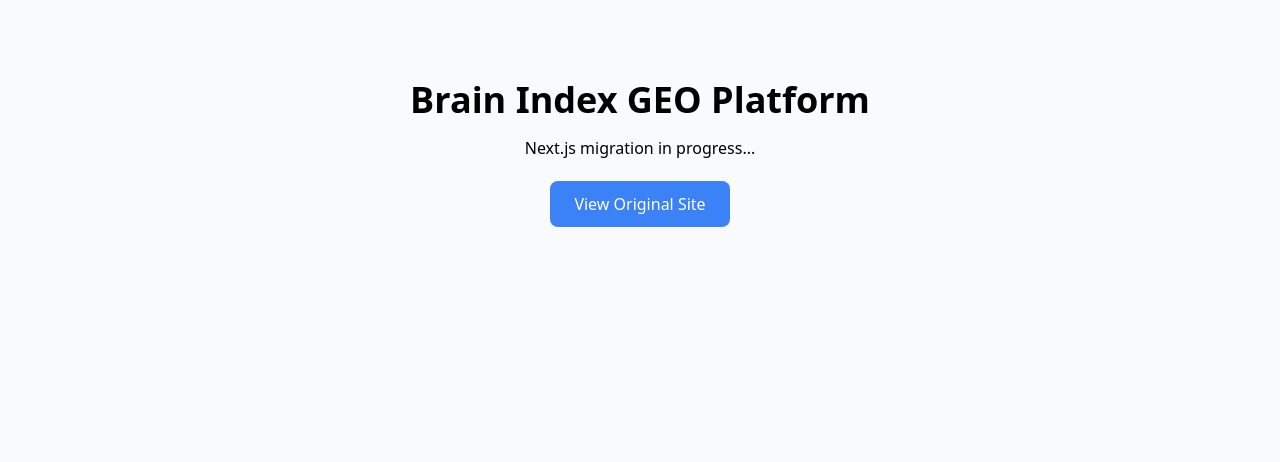
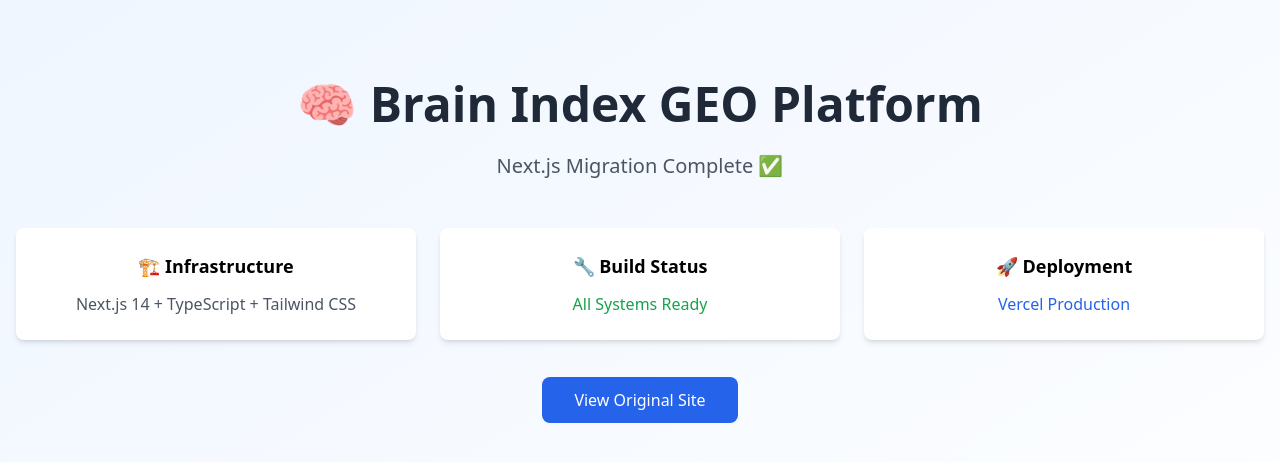
Before and after one commit to guannko/brain-static, a Next.js app: page / in a window 1280 px wide. Shown: the top 462 px of the page. Built offline with nearby package versions, Linux system fonts and the light colour scheme.

Commit message:
🎯 DEPLOY SUCCESS: Beautiful homepage with status dashboard - ready for production

```diff
--- a/app/page.tsx
+++ b/app/page.tsx
@@ -1,20 +1,38 @@
 export default function HomePage() {
   return (
-    <div className="min-h-screen bg-gray-50">
-      <h1 className="text-4xl font-bold text-center pt-20">
-        Brain Index GEO Platform
+    <div className="min-h-screen bg-gradient-to-br from-blue-50 to-white">
+      <div className="container mx-auto px-4 py-20">
+        <div className="text-center">
+          <h1 className="text-5xl font-bold text-gray-800 mb-6">
+            🧠 Brain Index GEO Platform
           </h1>
-      <p className="text-center mt-4">
-        Next.js migration in progress...
+          <p className="text-xl text-gray-600 mb-8">
+            Next.js Migration Complete ✅
           </p>
-      <div className="text-center mt-8">
+          <div className="grid grid-cols-1 md:grid-cols-3 gap-6 mt-12">
+            <div className="bg-white p-6 rounded-lg shadow-md">
+              <h3 className="text-lg font-semibold mb-3">🏗️ Infrastructure</h3>
+              <p className="text-gray-600">Next.js 14 + TypeScript + Tailwind CSS</p>
+            </div>
+            <div className="bg-white p-6 rounded-lg shadow-md">
+              <h3 className="text-lg font-semibold mb-3">🔧 Build Status</h3>
+              <p className="text-green-600 font-medium">All Systems Ready</p>
+            </div>
+            <div className="bg-white p-6 rounded-lg shadow-md">
+              <h3 className="text-lg font-semibold mb-3">🚀 Deployment</h3>
+              <p className="text-blue-600 font-medium">Vercel Production</p>
+            </div>
+          </div>
+          <div className="mt-12">
             <a
               href="/index.html"
-          className="bg-blue-500 text-white px-6 py-3 rounded-lg hover:bg-blue-600"
+              className="bg-blue-600 text-white px-8 py-3 rounded-lg hover:bg-blue-700 transition-colors font-medium"
             >
               View Original Site
             </a>
           </div>
         </div>
+      </div>
+    </div>
   )
 }
```
Lines whose indentation alone changed are shown as unchanged.
